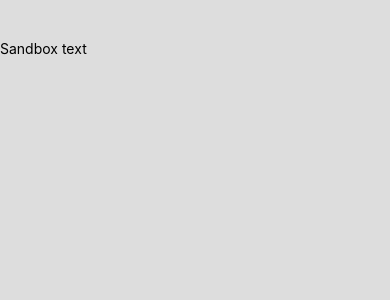
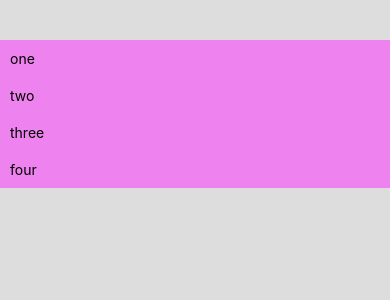
Before and after one commit to Dreezy305/ReactNative_Practice, a React Native app: screen / in a window 390 px wide. Shown: the top 300 px of the page. Built offline with nearby package versions, Linux system fonts and the light colour scheme.

Commit message:
flex box

```diff
--- a/components/sandbox.js
+++ b/components/sandbox.js
@@ -4,7 +4,10 @@
 export default function Sandbox() {
   return (
     <View style={styles.container}>
-      <Text>Sandbox text</Text>
+      <Text style={styles.boxOne}>one</Text>
+      <Text style={styles.boxTwo}>two</Text>
+      <Text style={styles.boxThree}>three</Text>
+      <Text style={styles.boxFour}>four</Text>
     </View>
   );
 }
@@ -15,4 +18,20 @@
     paddingTop: 40,
     backgroundColor: "#ddd",
   },
+  boxOne: {
+    backgroundColor: "violet",
+    padding: 10,
+  },
+  boxTwo: {
+    backgroundColor: "violet",
+    padding: 10,
+  },
+  boxThree: {
+    backgroundColor: "violet",
+    padding: 10,
+  },
+  boxFour: {
+    backgroundColor: "violet",
+    padding: 10,
+  },
 });
```
